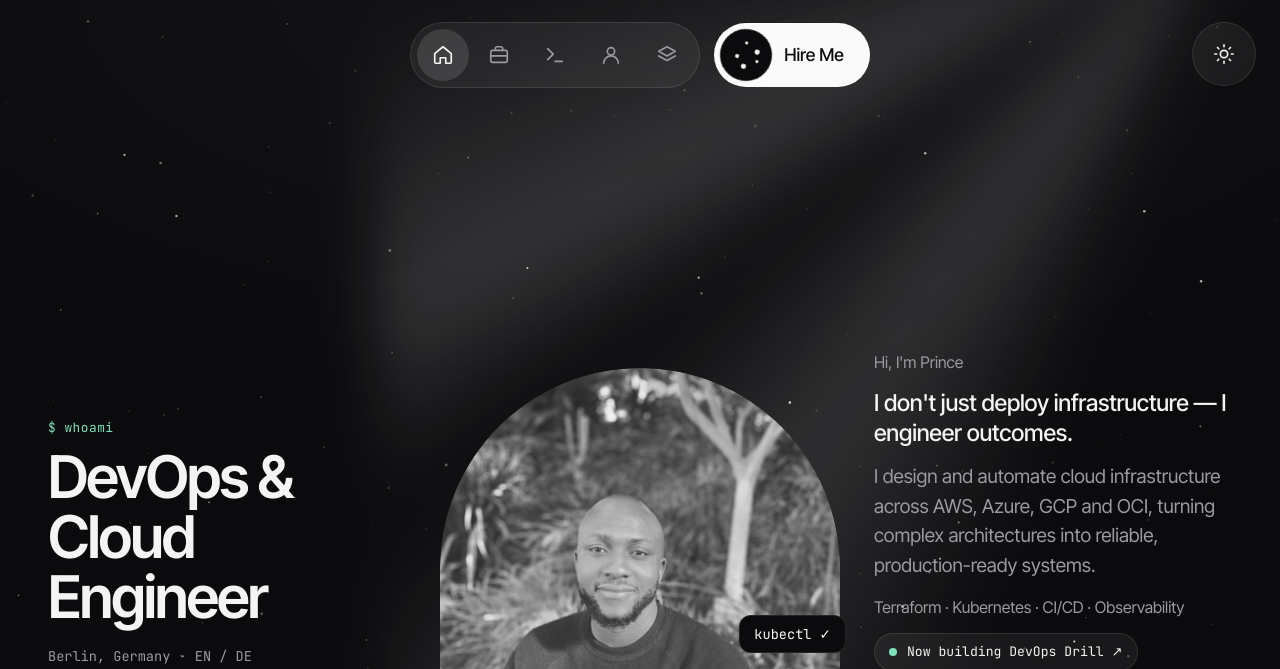
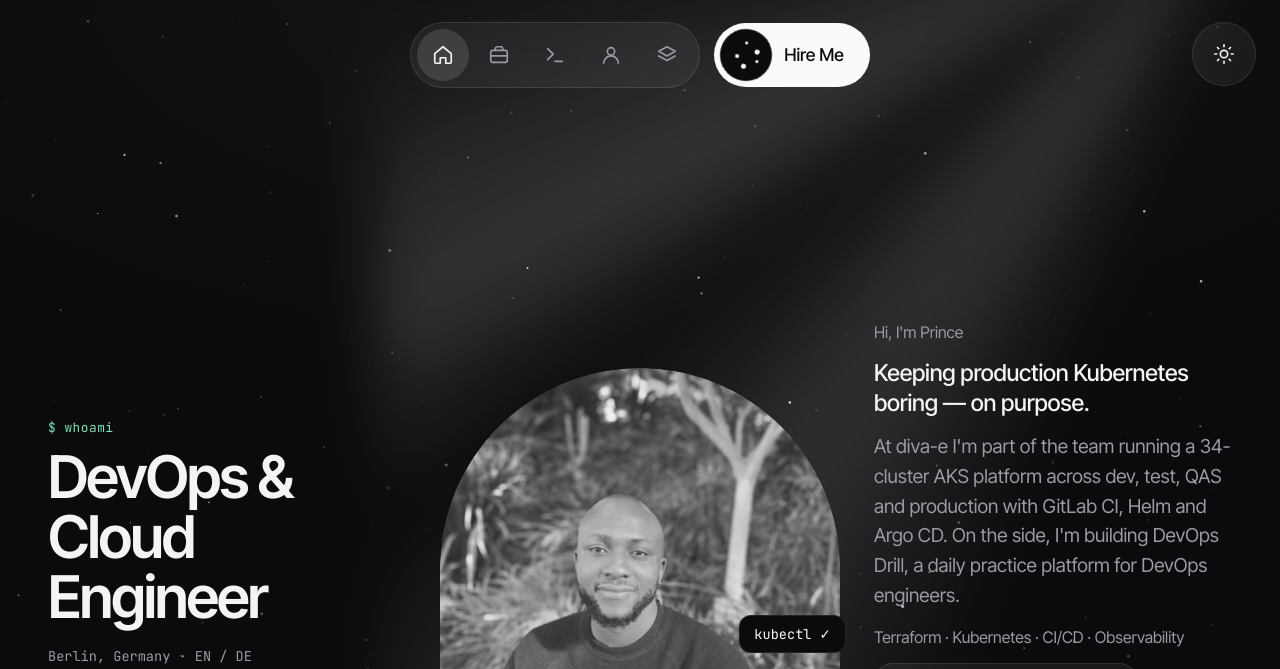
Before and after one commit to Princeonuoha/portfolio-website, a plain HTML site: page index.html in a window 1280 px wide. Shown: the top 669 px of the page. Drawn offline with Linux system fonts and the light colour scheme.

Commit message:
Sharpen hero headline and intro
Co-Authored-By: Claude Opus 5.5 <noreply@anthropic.com>

```diff
--- a/index.html
+++ b/index.html
@@ -67,8 +67,8 @@
 
       <div class="hero-right reveal">
         <p class="muted">Hi, I'm Prince</p>
-        <p class="lead">I don't just deploy infrastructure — I engineer outcomes.</p>
-        <p class="muted big">I design and automate cloud infrastructure across AWS, Azure, GCP and OCI, turning complex architectures into reliable, production-ready systems.</p>
+        <p class="lead">Keeping production Kubernetes boring — on purpose.</p>
+        <p class="muted big">At diva-e I'm part of the team running a 34-cluster AKS platform across dev, test, QAS and production with GitLab CI, Helm and Argo CD. On the side, I'm building DevOps Drill, a daily practice platform for DevOps engineers.</p>
         <p class="muted">Terraform · Kubernetes · CI/CD · Observability</p>
         <a class="building mono" href="https://www.devopsdrill.com" target="_blank" rel="noopener"><i></i>Now building DevOps Drill ↗</a>
         <div class="hero-links">
```
